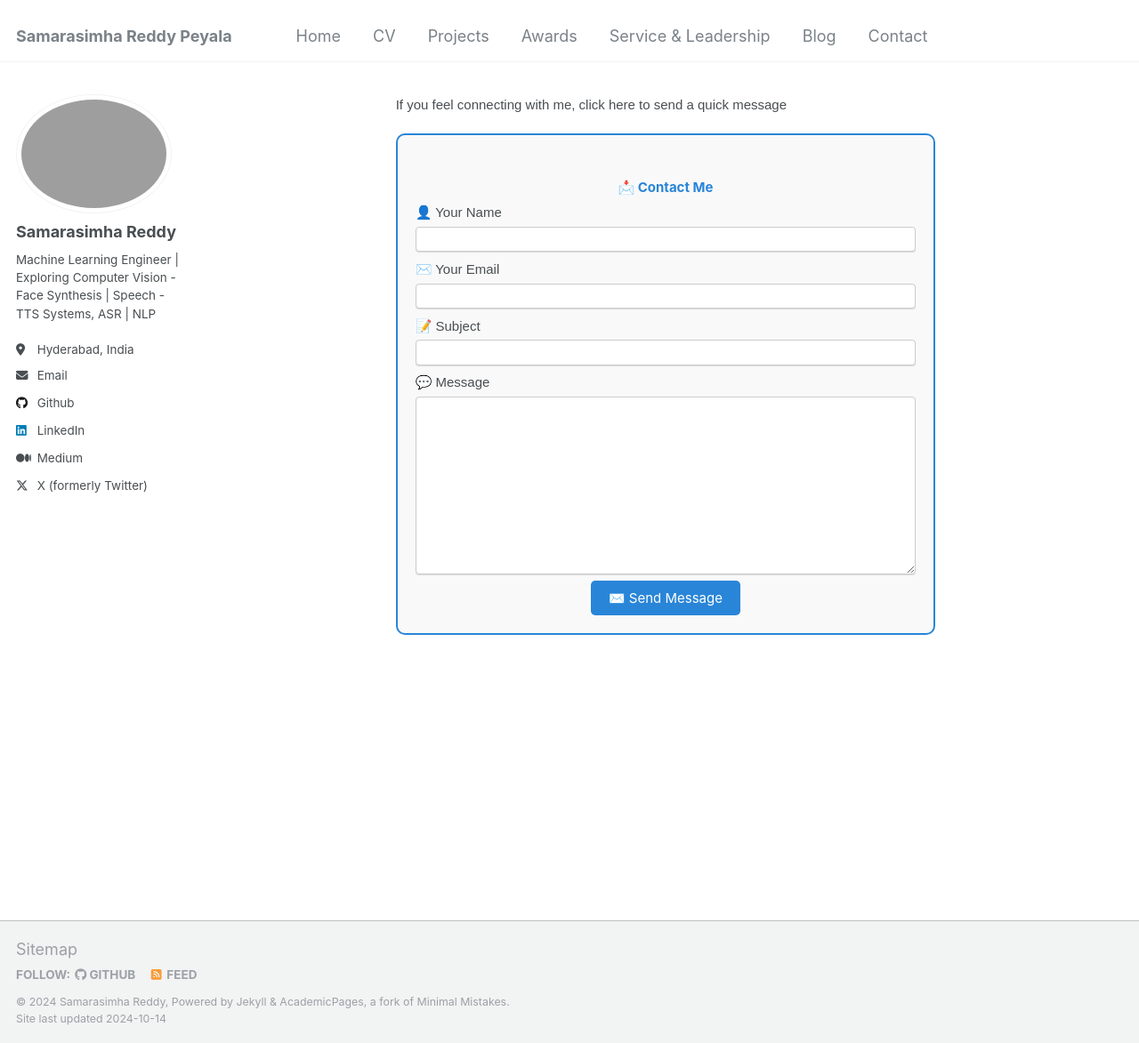
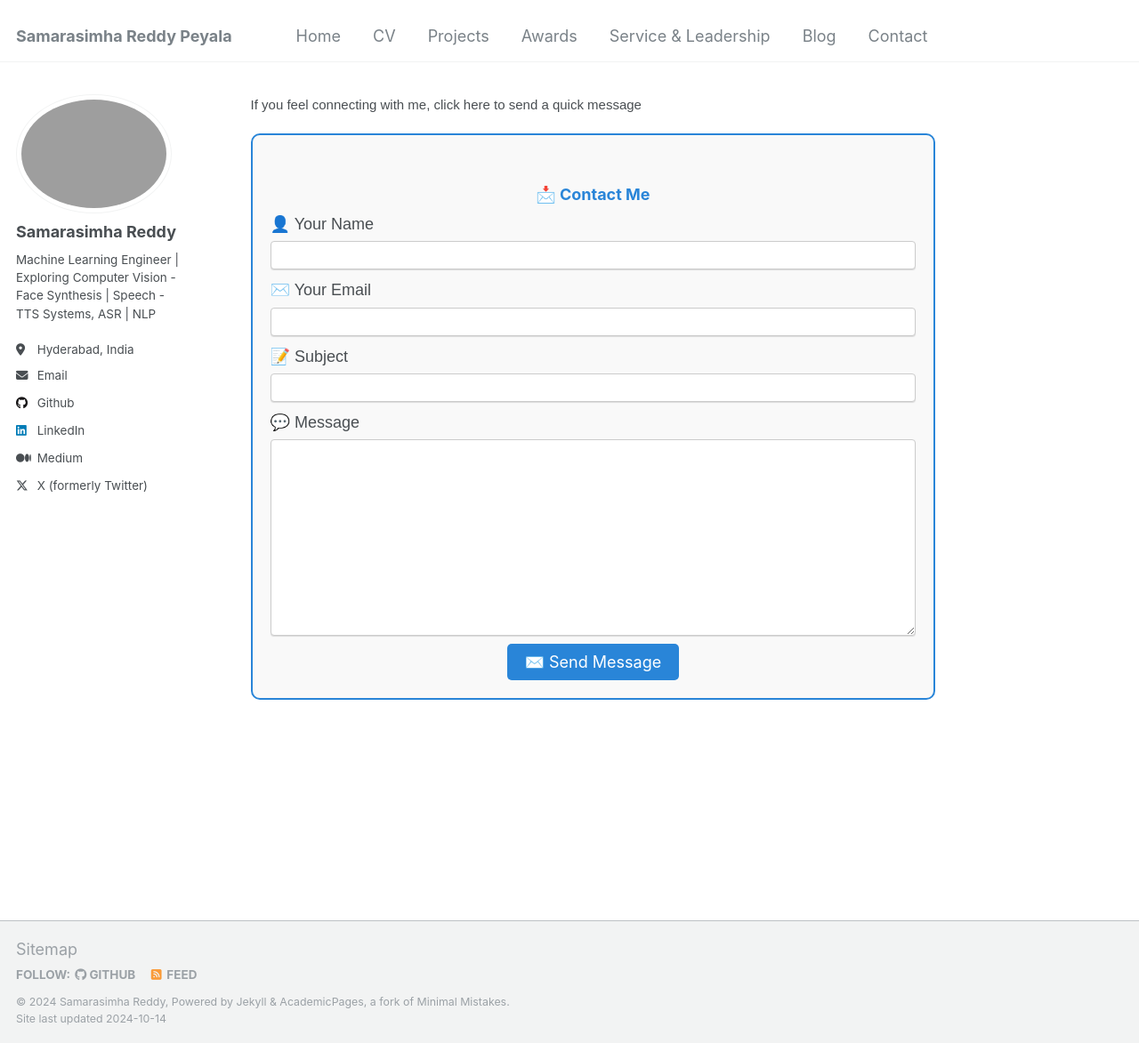
Before and after one commit to samarasimhapeyala/samarasimhapeyala.github.io, a Jekyll site: the page built from _pages/contact.md, in a window 1280 px wide and 1173 px high. Shown: the whole window at 89% size. Built offline with Jekyll 4.4.1, drawn with Linux system fonts in a browser that asks for light colours.

Commit message:
Update contact.md

```diff
--- a/_pages/contact.md
+++ b/_pages/contact.md
@@ -2,14 +2,7 @@
 permalink: /contact/
 author_profile: true
 ---
-  <div class="archive">
-    <head>
-      <style>
-          .archive {
-              font-size: 15px; /* Change this value to increase or decrease font size */
-          }
-      </style>
-  </head>
+
 <div class="content-container" style="font-family: Arial, sans-serif; line-height: 1.6;">
 
 <p style="font-size: 15px;">If you feel connecting with me, click here to send a quick message</p>
```
